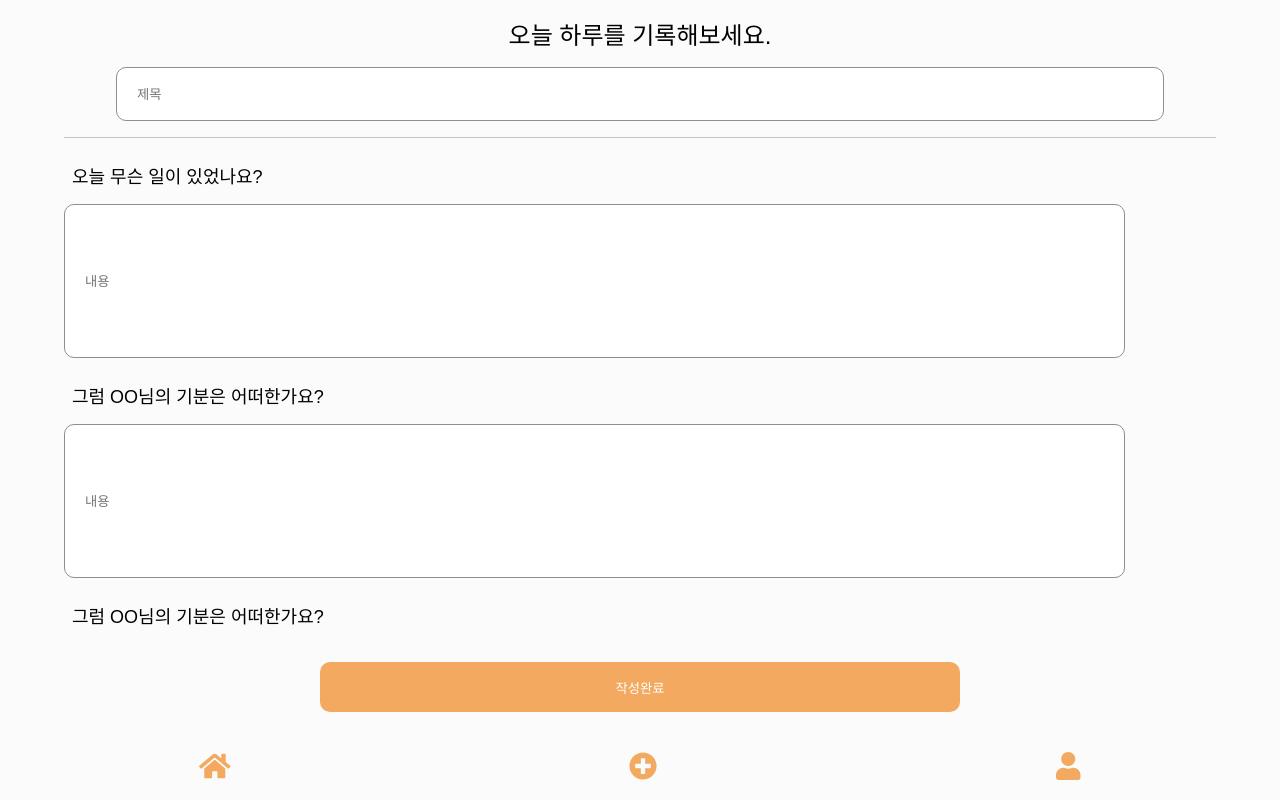
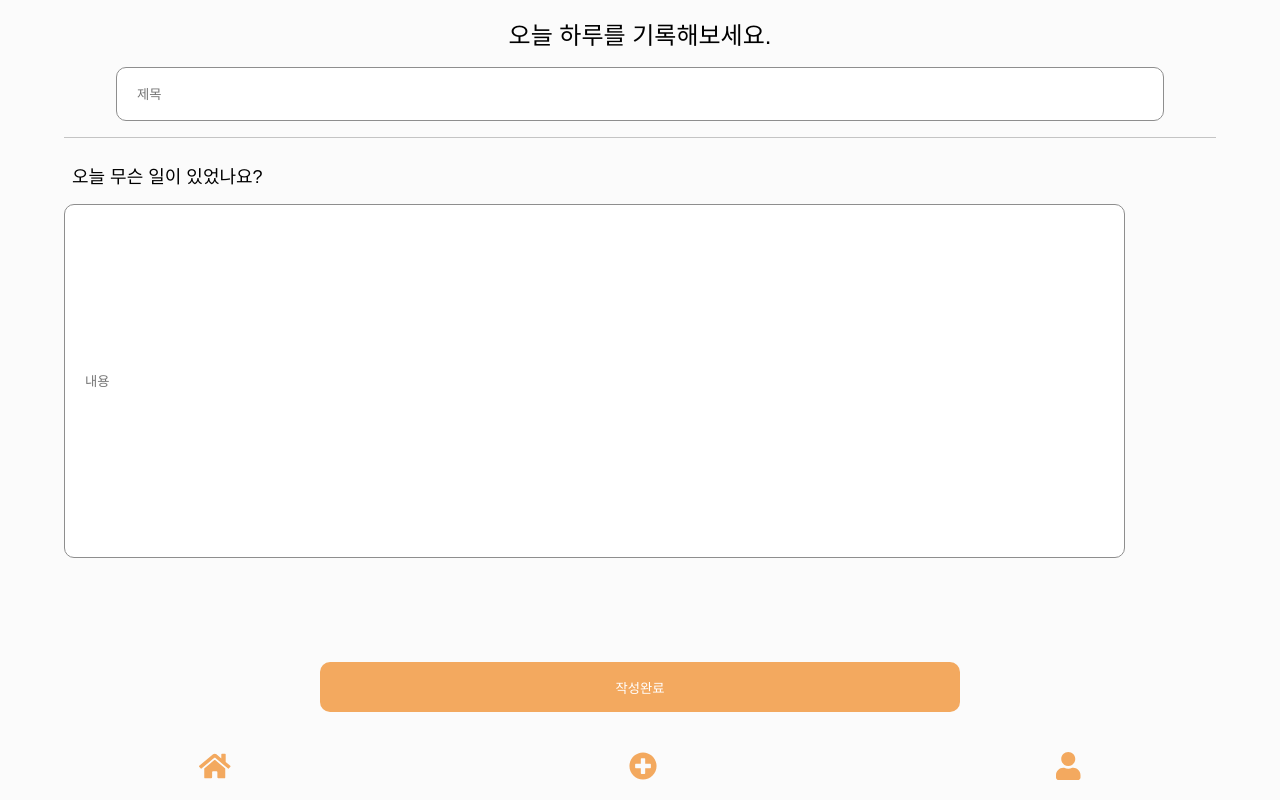
Before and after one commit to ATEAM-dAIz/daiz-front, a React (Create React App) app: page /writing in a window 1280 px wide. Built offline with nearby package versions, Linux system fonts and the light colour scheme; a web font is replaced by a local one.

Commit message:
Style: change writing's format

```diff
--- a/src/pages/Writing.jsx
+++ b/src/pages/Writing.jsx
@@ -26,38 +26,6 @@ const Writing = ({ history }) => {
           <hr />
           <div className={styles.wrapper}>
             <h2>오늘 무슨 일이 있었나요?</h2>
-            <input
-              name="title"
-              type="text"
-              placeholder="내용"
-              // required
-              className="input-writing"
-            />
-            <h2>그럼 OO님의 기분은 어떠한가요?</h2>
-            <input
-              name="title"
-              type="text"
-              placeholder="내용"
-              // required
-              className="input-writing"
-            />
-            <h2>그럼 OO님의 기분은 어떠한가요?</h2>
-            <input
-              name="title"
-              type="text"
-              placeholder="내용"
-              // required
-              className="input-writing"
-            />
-            <h2>그럼 OO님의 기분은 어떠한가요?</h2>
-            <input
-              name="title"
-              type="text"
-              placeholder="내용"
-              // required
-              className="input-writing"
-            />
-            <h2>그럼 OO님의 기분은 어떠한가요?</h2>
             <input
               name="title"
               type="text"
--- a/src/styles/_utils.scss
+++ b/src/styles/_utils.scss
@@ -35,7 +35,7 @@ $lightgray-color: #8e8e8e;
   @include input(80%, 50px, 10px);
 }
 .input-writing {
-  @include input(90%, 150px, 10px);
+  @include input(90%, 350px, 10px);
 }
 
 .btn-main {
```
